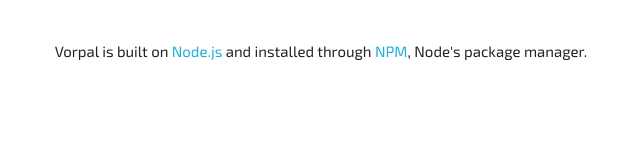
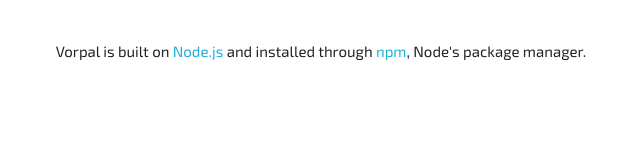
Before and after one commit to dthree/vorpal, a plain HTML site: page index.html in a window 1280 px wide. Shown: the part 2359-2520 px from the top of the page, 319-959 px from the left. Drawn offline with Linux system fonts and the light colour scheme.

Commit message:
Fix capitalization of npm

```diff
--- a/index.html
+++ b/index.html
@@ -243,7 +243,7 @@
   <div class='container feature-description'>
     <div class='row center'>
       <div class='eight columns offset-by-two'>
-        <div id='description-feature1' style='dislpay: none;'><p>Vorpal is built on <a href='https://nodejs.org/en'>Node.js</a> and installed through <a href='https://npmjs.com'>NPM</a>, Node's package manager.</p></div>
+        <div id='description-feature1' style='dislpay: none;'><p>Vorpal is built on <a href='https://nodejs.org/en'>Node.js</a> and installed through <a href='https://npmjs.com'>npm</a>, Node's package manager.</p></div>
         <div id='description-feature2' style='dislpay: none;'><p>Your app is based on <a href='https://github.com/dthree/vorpal/wiki/API-|-vorpal.command'>commands</a> you build.<br><br>While easy to create, commands can accept optional and required arguments, options, help descriptions and custom tabbed autocompletion among other features, making your app flexible for the perfect customizations.</p></div>
         <div id='description-feature3' style='dislpay: none;'><p>Vorpal was designed to mirror the Linux shell.<br><br>That means piping, persistent command history and all those little details you love are now first-class citizens in your application.</p></div>
         <div id='description-feature4' style='dislpay: none;'><p>Prompt your users for information with flexible prompts including checklists, multi-selects, password inputs and confirm dialogs using Node's <a href='https://github.com/sboudrias/Inquirer.js'>most popular prompting library</a>.</p></div>
```
